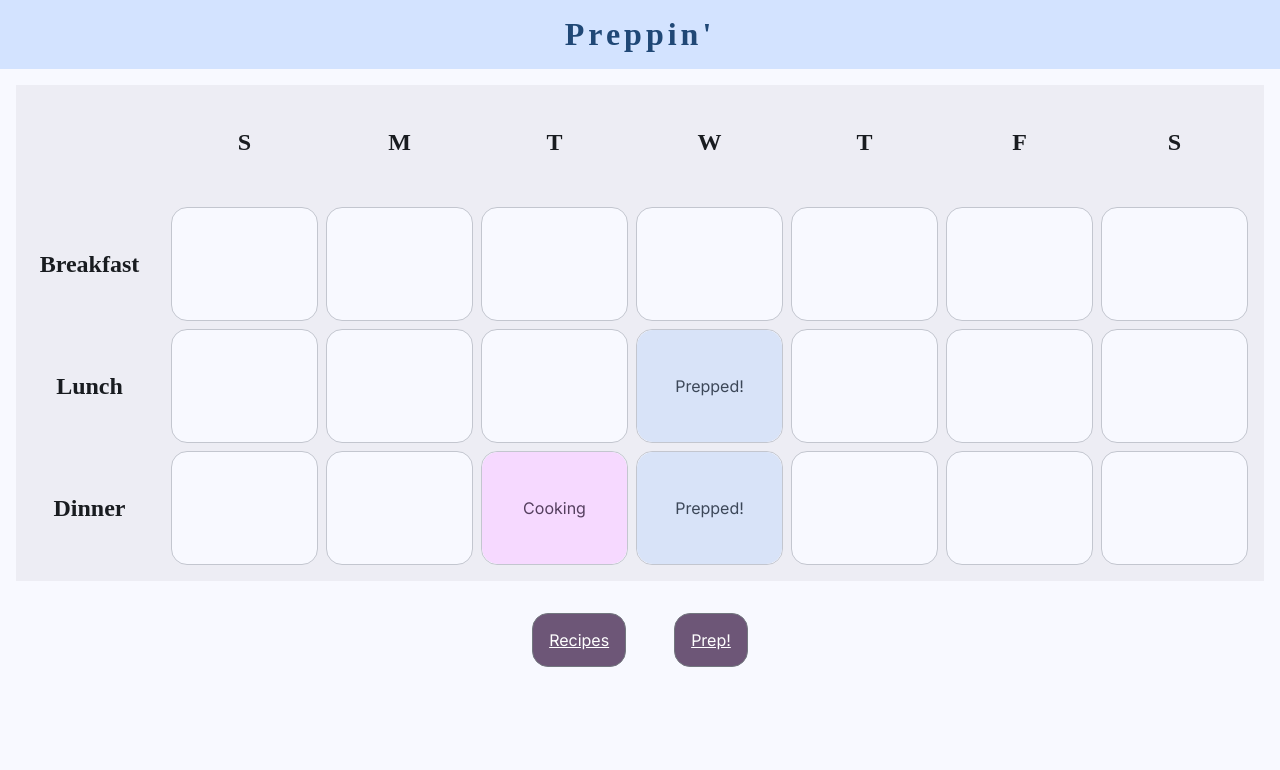
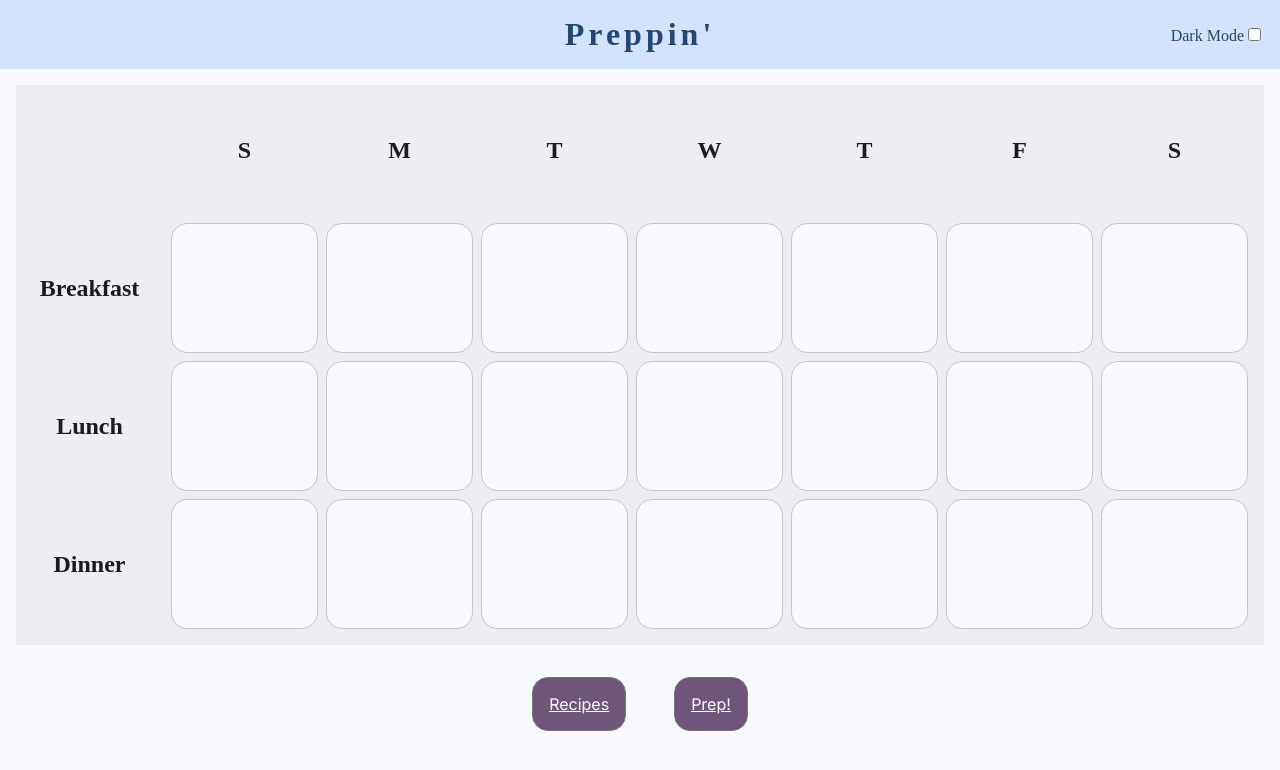
Before and after one commit to Caleb0206/csc437-project-preppin, a React (Vite) app in the folder frontend/: page / in a window 1280 px wide. Shown: the top 770 px of the page. Built offline with nearby package versions, Linux system fonts and the light colour scheme; a web font is replaced by a local one.

Commit message:
worked in PrepPage functionality, added DarkMode checkbox, fixed Header

```diff
--- a/frontend/src/App.jsx
+++ b/frontend/src/App.jsx
@@ -1,21 +1,118 @@
-import { useState } from "react";
+import { useState, useEffect, useMemo } from "react";
 
-import { Routes, Route } from "react-router-dom";
-import { Header } from "./components/Header.jsx"
-import { Calendar } from "./pages/HomePage.jsx"
-import { NavButtons } from "./components/NavButtons.jsx";
+import { Routes, Route, Link, useLocation } from "react-router";
+import { HomePage } from "./pages/HomePage.jsx"
 import { PrepPage } from "./pages/PrepPage.jsx";
 import { RecipesPage } from "./pages/RecipesPage.jsx";
-import { Form } from "react-router-dom";
+import { Header } from "./components/Header.jsx";
+const DAYS = ["sun", "mon", "tues", "wed", "thurs", "fri", "sat"];
+
+function emptyWeek() {
+  const week = {};
+  for (const day of DAYS) {
+    week[day] = {
+      breakfast: null,
+      lunch: null,
+      dinner: null,
+    }
+  }
+  return week;
+}
 
 function App() {
+  const location = useLocation();
+
+  const [theme, setTheme] = useState("light");
+
+  useEffect(() => {
+    document.documentElement.className = theme;
+  }, [theme]);
+
+  const showBack = location.pathname === "/recipes" || location.pathname === "/prep";
+
+  const leftSlot = useMemo(() => {
+    if (!showBack) return null;
+    return <Link to="/" className="back-link">Back</Link>;
+  }, [showBack]);
+
+  // calendar state keyed by day
+  const [calendar, setCalendar] = useState(() => emptyWeek());
+
+  // function prepSubmit passed to PrepPage to populate calendar
+  function prepSubmit({ day, time, recipeName, servings, fillBreakfastOnly }) {
+    const servingsNum = Number(servings) || 0;
+    const leftovers = Math.max(0, servingsNum - 1);
+
+    const dayIndex = DAYS.indexOf(day);
+    const mealOrder = { breakfast: 0, lunch: 1, dinner: 2 };
+
+    const allowedMeals = fillBreakfastOnly ? ["breakfast"] : ["lunch", "dinner"];
+
+    const slots = [];
+
+    for (let offset = 0; offset < DAYS.length; offset++) {
+      const idx = dayIndex + offset;
+      if (idx >= DAYS.length) break; // do not wrap past saturday
+      const dayKey = DAYS[idx];
+
+      for (const meal of allowedMeals) {
+        if (offset === 0) {
+          // meal occurs <= cooking time, skip it, start after cooking slot
+          if (mealOrder[meal] <= mealOrder[time]) continue;
+        }
+        slots.push({ day: dayKey, meal });
+      }
+    }
+    const targets = [
+      { day, meal: time },
+      ...slots.slice(0, leftovers).map((s) => ({ day: s.day, meal: s.meal })),
+    ];
+    // returns to PrepPage
+    let result = { ok: true, message: "" };
+
+    setCalendar((prev) => {
+      const conflicts = targets.filter(t => prev[t.day]?.[t.meal] != null);
+
+      if (conflicts.length > 0) {
+        const first = conflicts[0];
+        result = {
+          ok: false,
+          message: `Slot filled already (${first.day} ${first.meal}). Try another time`
+        };
+        return prev;
+      }
+
+      const copy = JSON.parse(JSON.stringify(prev));
+
+      // mark cooking slot
+      copy[day][time] = { kind: "cooking", recipe: recipeName };
+
+      // Fill in leftovers
+      for (let i = 0; i < leftovers && i < slots.length; i++) {
+        const { day: d, meal: m } = slots[i];
+        copy[d][m] = { kind: "prepped", recipe: recipeName, servings: 1 };
+      }
+
+      result = { ok: true, message: "" };
+      return copy;
+    });
+    return result;
+  }
+
+
+
 
   return (
     <>
+      <Header theme={theme} setTheme={setTheme} leftSlot={leftSlot} />
       <Routes>
-        <Route path="/" element={<Calendar />} />
-        <Route path="/recipes" element={<RecipesPage />} />
-        <Route path="/prep" element={<PrepPage />} />
+        <Route path="/" element={<HomePage calendar={calendar} />} />
+        <Route
+          path="/recipes"
+          element={<RecipesPage />} />
+        <Route
+          path="/prep"
+          element={<PrepPage onSubmit={prepSubmit} />} />
       </Routes>
     </>
   );
--- /dev/null
+++ b/frontend/src/components/Calendar.jsx
@@ -0,0 +1,59 @@
+import { NavButtons } from "./NavButtons.jsx";
+
+const DAYS = ["sun", "mon", "tues", "wed", "thurs", "fri", "sat"];
+
+function SlotContent({ cell }) {
+    if (!cell) return null;
+    if (cell.kind === "cooking") {
+        return (
+            <div className="meal-card meal-card--cooking">
+                <strong>Cooking</strong>
+                <p>{cell.recipe}</p>
+            </div>);
+    }
+    if (cell.kind === "prepped") {
+        return (
+            <div className="meal-card meal-card--prepped">
+                <strong>Prepped</strong>
+                <p>{cell.recipe}</p>
+
+            </div>);
+    }
+    return null;
+}
+
+export function Calendar({ calendar = null }) {
+    if (!calendar) {
+        return <div>Calendar not available</div>
+    }
+
+    return (
+        <>
+            <main className="calendar" aria-label="weekly meal calendar">
+                <h2 className="breakfast ">Breakfast</h2>
+                <h2 className="lunch ">Lunch</h2>
+                <h2 className="dinner ">Dinner</h2>
+
+                {DAYS.map((d) => (
+                    <h2 key={d} className={d}>{d[0].toUpperCase()}</h2>
+                ))}
+
+                {DAYS.map((d) => (
+                    <div key={`${d}-breakfast`} className={`slot slot--${d}-breakfast`}>
+                        <SlotContent cell={calendar[d].breakfast} />
+                    </div>
+                ))}
+                {DAYS.map((d) => (
+                    <div key={`${d}-lunch`} className={`slot slot--${d}-lunch`}>
+                        <SlotContent cell={calendar[d].lunch} />
+                    </div>
+                ))}
+                {DAYS.map((d) => (
+                    <div key={`${d}-dinner`} className={`slot slot--${d}-dinner`}>
+                        <SlotContent cell={calendar[d].dinner} />
+                    </div>
+                ))}
+            </main>
+        </>
+    )
+}
--- a/frontend/src/components/Header.jsx
+++ b/frontend/src/components/Header.jsx
@@ -1,5 +1,6 @@
+import { useState } from "react";
 
-export function Header({ leftSlot = null, rightSlot = null }) {
+export function Header({ leftSlot = null, rightSlot = null, theme, setTheme }) {
     return (
         <header className="site-header">
             <div className="header-left">
@@ -8,6 +9,16 @@ export function Header({ leftSlot = null, rightSlot = null }) {
             <h1 className="site-title">Preppin'</h1>
             <div className="header-right" >
                 {rightSlot}
+                <label htmlFor="toggle-theme" className="toggle-theme-label">
+                    Dark Mode
+                </label>
+                <input
+                    type="checkbox"
+                    id="toggle-theme"
+                    className="toggle-theme"
+                    checked={theme === "dark"}
+                    onChange={(e) => setTheme(e.target.checked ? "dark" : "light")} />
+
             </div>
         </header >
     )
--- a/frontend/src/pages/HomePage.jsx
+++ b/frontend/src/pages/HomePage.jsx
@@ -1,62 +1,14 @@
 import { Header } from "../components/Header.jsx"
 import { NavButtons } from "../components/NavButtons.jsx";
+import { Calendar } from "../components/Calendar.jsx";
 
-export function Calendar() {
+export function HomePage({ calendar }) {
     return (
         <>
-            <Header />
-            <main className="calendar">
-                <h2 className="breakfast ">Breakfast</h2>
-                <h2 className="lunch ">Lunch</h2>
-                <h2 className="dinner ">Dinner</h2>
-
-                <h2 className="sun">S</h2>
-                <h2 className="mon">M</h2>
-                <h2 className="tues ">T</h2>
-                <h2 className="wed ">W</h2>
-                <h2 className="thurs ">T</h2>
-                <h2 className="fri ">F</h2>
-                <h2 className="sat ">S</h2>
-
-                {/* <!-- 21 Cells Slots --> */}
-                <div className="slot slot--sun-breakfast "></div>
-                <div className="slot slot--sun-lunch "></div>
-                <div className="slot slot--sun-dinner "></div>
-
-                <div className="slot slot--mon-breakfast "></div>
-                <div className="slot slot--mon-lunch "></div>
-                <div className="slot slot--mon-dinner "></div>
-
-                <div className="slot slot--tues-breakfast "></div>
-                <div className="slot slot--tues-lunch "></div>
-                <div className="slot slot--tues-dinner ">
-                    <div className="meal-card meal-card--cooking">Cooking</div>
-                </div>
-
-                <div className="slot slot--wed-breakfast "></div>
-                <div className="slot slot--wed-lunch ">
-                    <div className="meal-card meal-card--prepped">Prepped!</div>
-                </div>
-                <div className="slot slot--wed-dinner ">
-                    <div className="meal-card meal-card--prepped">Prepped!</div>
-                </div>
-
-                <div className="slot slot--thurs-breakfast "></div>
-                <div className="slot slot--thurs-lunch "></div>
-                <div className="slot slot--thurs-dinner "></div>
-
-                <div className="slot slot--fri-breakfast "></div>
-                <div className="slot slot--fri-lunch "></div>
-                <div className="slot slot--fri-dinner "></div>
-
-                <div className="slot slot--sat-breakfast "></div>
-                <div className="slot slot--sat-lunch "></div>
-                <div className="slot slot--sat-dinner "></div>
-            </main>
+            <Calendar calendar={calendar} />
             <footer>
                 <NavButtons />
             </footer>
         </>
-
-    )
+    );
 }
--- a/frontend/src/pages/PrepPage.jsx
+++ b/frontend/src/pages/PrepPage.jsx
@@ -1,37 +1,73 @@
 import { Header } from "../components/Header.jsx";
-import { Link } from "react-router-dom";
+import { Link, useNavigate } from "react-router";
+import { useState } from "react";
 
-export function PrepPage() {
+const DAYS = ["sun", "mon", "tues", "wed", "thurs", "fri", "sat"];
+
+export function PrepPage({ onSubmit }) {
+    const navigate = useNavigate();
+
+    const [day, setDay] = useState("sun");
+    const [time, setTime] = useState("breakfast");
+    const [recipeName, setRecipeName] = useState("braised-pork-rice");
+    const [servings, setServings] = useState(2);
+    const [breakfastOnly, setBreakfastOnly] = useState(false);
+
+    function handleSubmit(e) {
+        e.preventDefault();
+
+        const recipeLabel = (() => {
+            if (recipeName === "braised-pork-rice") return "Braised Pork Rice";
+            if (recipeName === "stir-fry-beef-udon") return "Stir Fry Beef Udon";
+            if (recipeName === "scallion-oil-noodles") return "Scallion Oil Noodles";
+            return "";
+        })();
+
+        const res = onSubmit({
+            day,
+            time,
+            recipeName: recipeLabel,
+            servings,
+            fillBreakfastOnly: breakfastOnly,
+        });
+
+        if (!res?.ok) {
+            alert(res?.message || "Slot is already filled.");
+            return;
+        }
+
+        navigate("/");
+    }
+
     return (
         <>
-            <Header leftSlot={<Link to="/" className="back-link">Back</Link>} />
             <main className="preppin-page">
-                <div className="form-container">
+                <form className="form-container" onSubmit={handleSubmit}>
                     <div className="form-field">
-                        <label for="day">Select a day:</label>
-                        <select id="day" name="day">
-                            <option value="sunday">Sunday</option>
-                            <option value="monday">Monday</option>
-                            <option value="tuesday">Tuesday</option>
-                            <option value="wednesday">Wednesday</option>
-                            <option value="thursday">Thursday</option>
-                            <option value="friday">Friday</option>
-                            <option value="saturday">Saturday</option>
+                        <label htmlFor="day">Select a day:</label>
+                        <select id="day" value={day} onChange={(e) => setDay(e.target.value)}>
+                            <option value="sun">Sunday</option>
+                            <option value="mon">Monday</option>
+                            <option value="tues">Tuesday</option>
+                            <option value="wed">Wednesday</option>
+                            <option value="thurs">Thursday</option>
+                            <option value="fri">Friday</option>
+                            <option value="sat">Saturday</option>
                         </select>
                     </div>
 
                     <div className="form-field">
-                        <label for="time">Select a time of meal to prep:</label>
-                        <select id="time" name="time">
-                            <option value="morning">Breakfast</option>
-                            <option value="noon">Lunch</option>
-                            <option value="evening">Dinner</option>
+                        <label htmlFor="time">Select a time of meal to prep:</label>
+                        <select id="time" value={time} onChange={(e) => setTime(e.target.value)}>
+                            <option value="breakfast">Breakfast</option>
+                            <option value="lunch">Lunch</option>
+                            <option value="dinner">Dinner</option>
                         </select>
                     </div>
 
                     <div className="form-field">
-                        <label for="recipe">Select recipe:</label>
-                        <select id="recipe" name="recipe">
+                        <label htmlFor="recipe">Select recipe:</label>
+                        <select id="recipe" value={recipeName} onChange={(e) => setRecipeName(e.target.value)}>
                             <option value="braised-pork-rice">Braised Pork Rice</option>
                             <option value="stir-fry-beef-udon">Stir Fry Beef Udon</option>
                             <option value="scallion-oil-noodles">Scallion Oil Noodles</option>
@@ -39,19 +75,30 @@ export function PrepPage() {
                     </div>
 
                     <div className="form-field">
-                        <label for="input-servings">Servings:</label>
-                        <input id="input-servings" type="number" />
+                        <label htmlFor="input-servings">Servings:</label>
+                        <input
+                            id="input-servings"
+                            type="number"
+                            value={servings}
+                            onChange={(e) => setServings(e.target.value)}
+                            min="1"
+                        />
                     </div>
                     <div className="form-field checkbox-field">
-                        <label for="input-isBreakfast">Breakfast</label>
-                        <input id="input-isBreakfast" type="checkbox" />
+                        <label htmlFor="input-isBreakfast">Fill breakfast only</label>
+                        <input
+                            id="input-isBreakfast"
+                            type="checkbox"
+                            checked={breakfastOnly}
+                            onChange={(e) => setBreakfastOnly(e.target.checked)}
+                        />
                     </div>
                     <div className="row-buttons">
                         <Link to="/" className="temp-btn">Cancel</Link>
-                        <Link to="/" className="temp-btn">Prep!</Link>
+                        <button type="submit" className="temp-btn">Prep!</button>
                     </div>
 
-                </div>
+                </form>
             </main>
         </>
     )
--- a/frontend/src/pages/RecipesPage.jsx
+++ b/frontend/src/pages/RecipesPage.jsx
@@ -50,7 +50,6 @@ export function RecipesPage() {
 
     return (
         <>
-            <Header leftSlot={<Link to="/" className="back-link">Back</Link>} />
             <main className="recipes-page">
                 <div>
                     <div className="header-with-btn">
--- a/frontend/src/styles/styles.css
+++ b/frontend/src/styles/styles.css
@@ -73,7 +73,7 @@ h6 {
 
     background-color: var(--md-sys-color-surface-container);
     min-width: 0;
-    min-height: 30rem;
+    min-height: 34rem;
 
     grid-template-columns: 1fr 1fr 1fr 1fr;
     grid-template-areas:
@@ -113,13 +113,15 @@ h6 {
     height: 100%;
 
     display: flex;
-    align-items: center;
+    flex-direction: column;
+    /* align-items: center; */
     justify-content: center;
 
     border-radius: var(--radius-2);
     background: var(--md-sys-color-primary-container);
     color: var(--md-sys-color-on-primary-container);
     border: none;
+    padding: var(--space-1);
 }
 
 .meal-card--cooking {
```
Also changed, not shown: frontend/src/Layout.jsx (added).
